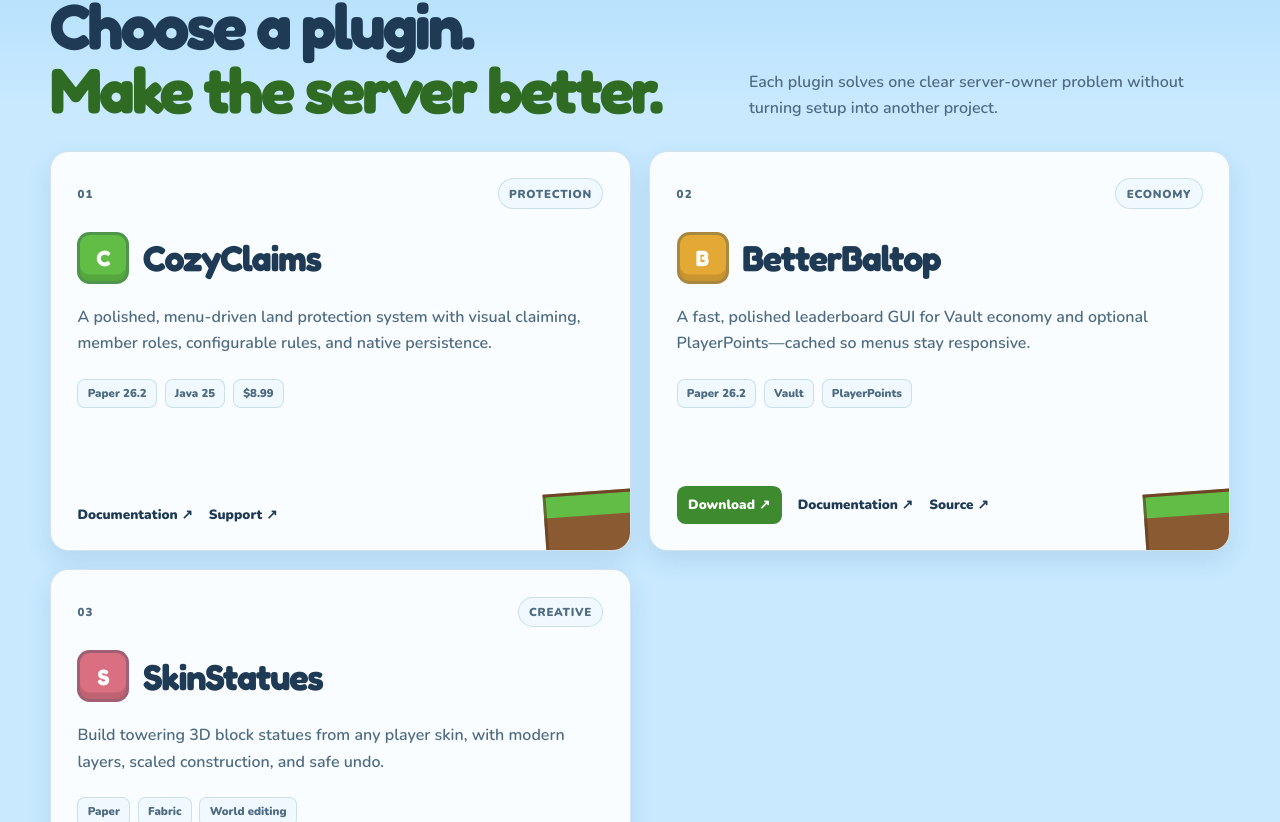
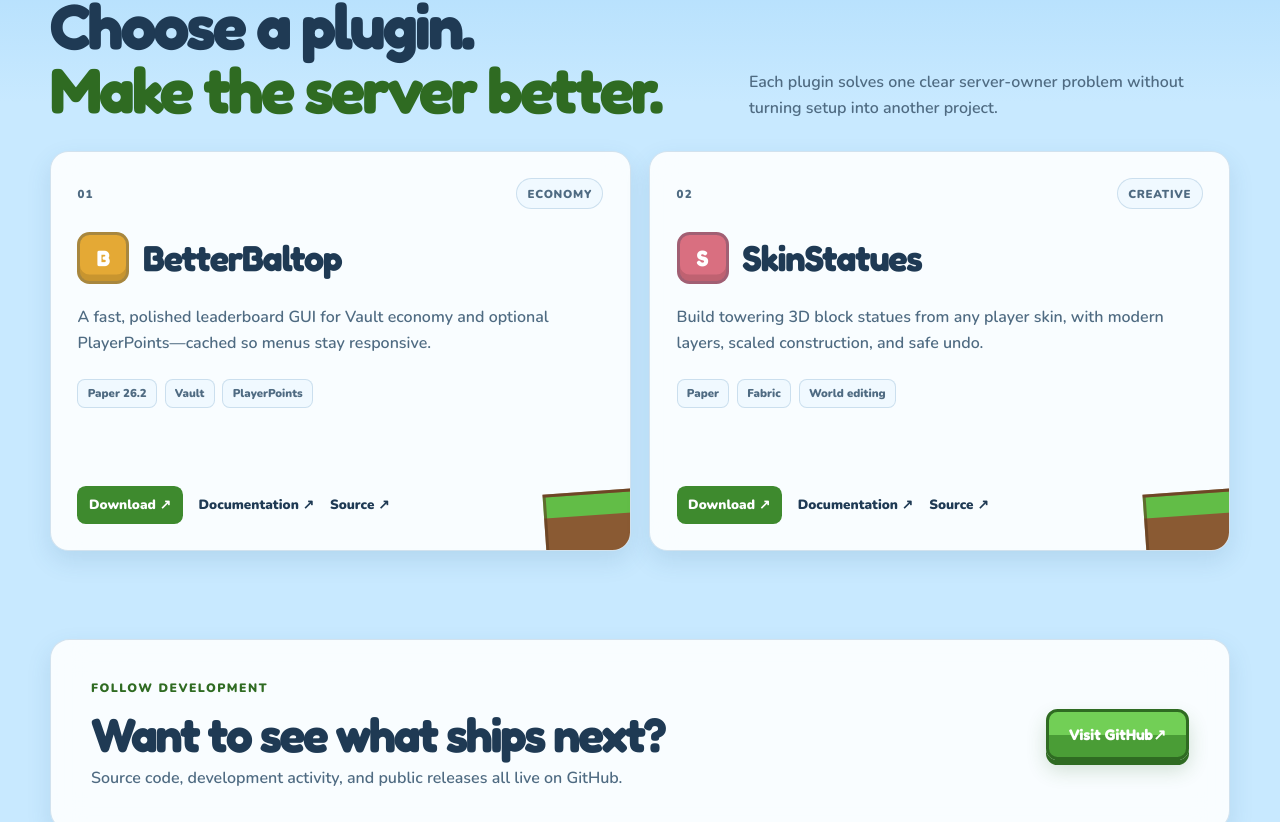
Before and after one commit to Cheddah01/cheddah-development, a Next.js app: page /plugins in a window 1280 px wide. Shown: the part 698-1520 px from the top of the page. Built offline with nearby package versions, Linux system fonts and the light colour scheme; no server answers.

Commit message:
Revert "Add CozyClaims to plugin catalog"
This reverts commit 4eade8b1c6ff5cdeae7e4cf0f62231e7b342afa5.

```diff
--- a/app/plugin-catalog.tsx
+++ b/app/plugin-catalog.tsx
@@ -14,31 +14,13 @@
   sourceUrl: string | null;
   downloadUrl: string | null;
   documentationUrl: string | null;
-  supportUrl: string | null;
   iconLetter: string;
   accentTone: string;
   sortOrder: number;
   updatedAt: string;
 };
 
-const COZY_CLAIMS_PLUGIN: PublicPlugin = {
-  slug: 'cozy-claims',
-  name: 'CozyClaims',
-  category: 'Protection',
-  summary: 'A polished, menu-driven land protection system with visual claiming, member roles, configurable rules, and native persistence.',
-  tags: ['Paper 26.2', 'Java 25', '$8.99'],
-  sourceUrl: null,
-  downloadUrl: null,
-  documentationUrl: 'https://docs.cheddah-development.net/plugin-documentaion/cozy-claims',
-  supportUrl: 'https://github.com/Cheddah01/CozyClaims-Issues/issues',
-  iconLetter: 'C',
-  accentTone: 'mint',
-  sortOrder: 5,
-  updatedAt: '',
-};
-
 const FALLBACK_PLUGINS: PublicPlugin[] = [
-  COZY_CLAIMS_PLUGIN,
   {
     slug: 'better-baltop',
     name: 'BetterBaltop',
@@ -48,7 +30,6 @@
     sourceUrl: 'https://github.com/Cheddah01/Better-Baltop',
     downloadUrl: 'https://modrinth.com/plugin/betterbaltop',
     documentationUrl: 'https://docs.cheddah-development.net/plugin-documentaion/better-baltop',
-    supportUrl: null,
     iconLetter: 'B',
     accentTone: 'gold',
     sortOrder: 10,
@@ -63,7 +44,6 @@
     sourceUrl: 'https://github.com/Cheddah01/Skin-Statues',
     downloadUrl: 'https://modrinth.com/plugin/skin-statues',
     documentationUrl: 'https://docs.cheddah-development.net/plugin-documentaion/skin-statues',
-    supportUrl: null,
     iconLetter: 'S',
     accentTone: 'rose',
     sortOrder: 20,
@@ -127,7 +107,6 @@
       sourceUrl: safeExternalUrl(plugin.sourceUrl),
       downloadUrl: safeExternalUrl(plugin.downloadUrl),
       documentationUrl: safeExternalUrl(plugin.documentationUrl),
-      supportUrl: safeExternalUrl(plugin.supportUrl),
       iconLetter: plugin.iconLetter.slice(0, 1),
       accentTone: safeTone(plugin.accentTone),
       sortOrder: plugin.sortOrder,
@@ -140,14 +119,6 @@
   }
 
   return plugins.sort((a, b) => a.sortOrder - b.sortOrder || a.name.localeCompare(b.name));
-}
-
-function includeLocalPlugins(plugins: PublicPlugin[]) {
-  const slugs = new Set(plugins.map((plugin) => plugin.slug));
-  const localPlugins = [COZY_CLAIMS_PLUGIN].filter((plugin) => !slugs.has(plugin.slug));
-
-  return [...plugins, ...localPlugins]
-    .sort((a, b) => a.sortOrder - b.sortOrder || a.name.localeCompare(b.name));
 }
 
 export default function PluginCatalog({ compact = false, limit }: { compact?: boolean; limit?: number }) {
@@ -171,7 +142,7 @@
 
         const livePlugins = parsePublicPlugins(await response.json());
         if (livePlugins) {
-          setPlugins(includeLocalPlugins(livePlugins));
+          setPlugins(livePlugins);
         }
       } catch {
         // Keep the last-known public records when the Worker is temporarily unavailable.
@@ -227,11 +198,6 @@
                 Documentation <span>↗</span>
               </a>
             ) : null}
-            {plugin.supportUrl ? (
-              <a href={plugin.supportUrl} target="_blank" rel="noreferrer">
-                Support <span>↗</span>
-              </a>
-            ) : null}
             {plugin.sourceUrl ? (
               <a href={plugin.sourceUrl} target="_blank" rel="noreferrer">
                 Source <span>↗</span>
```
